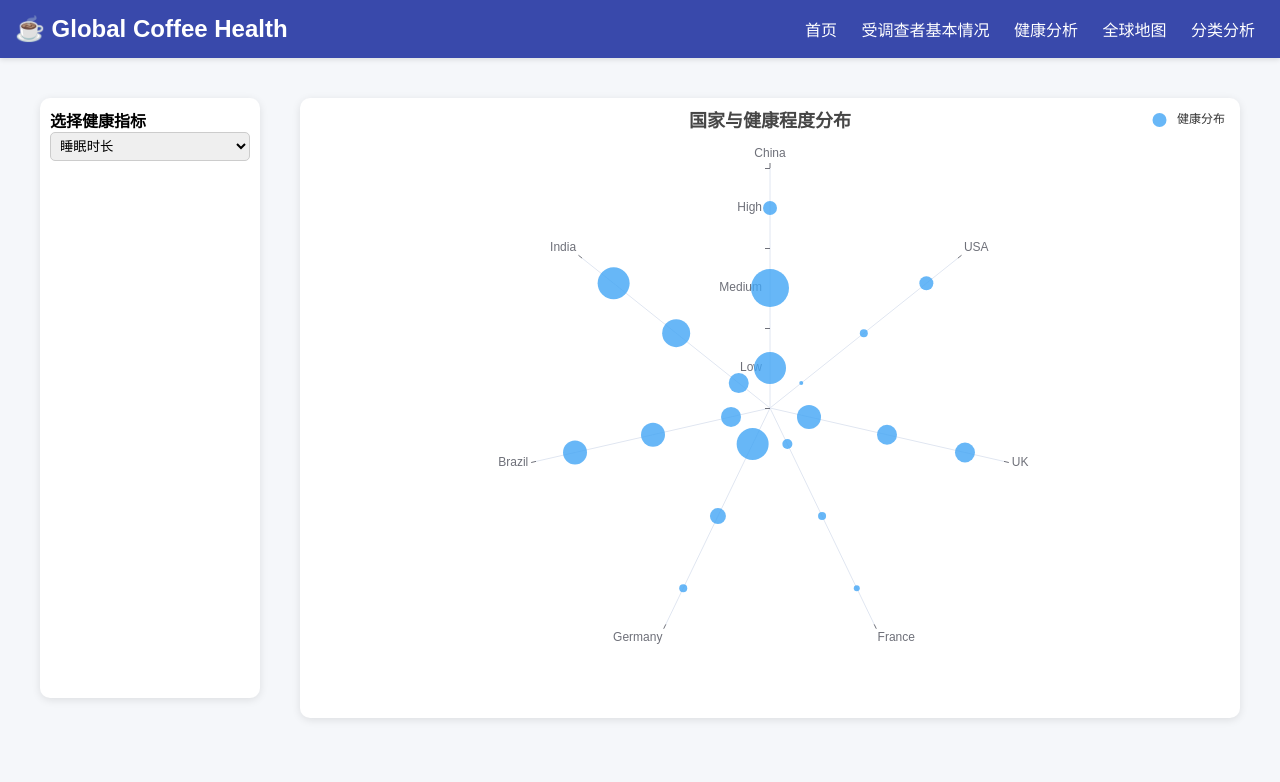
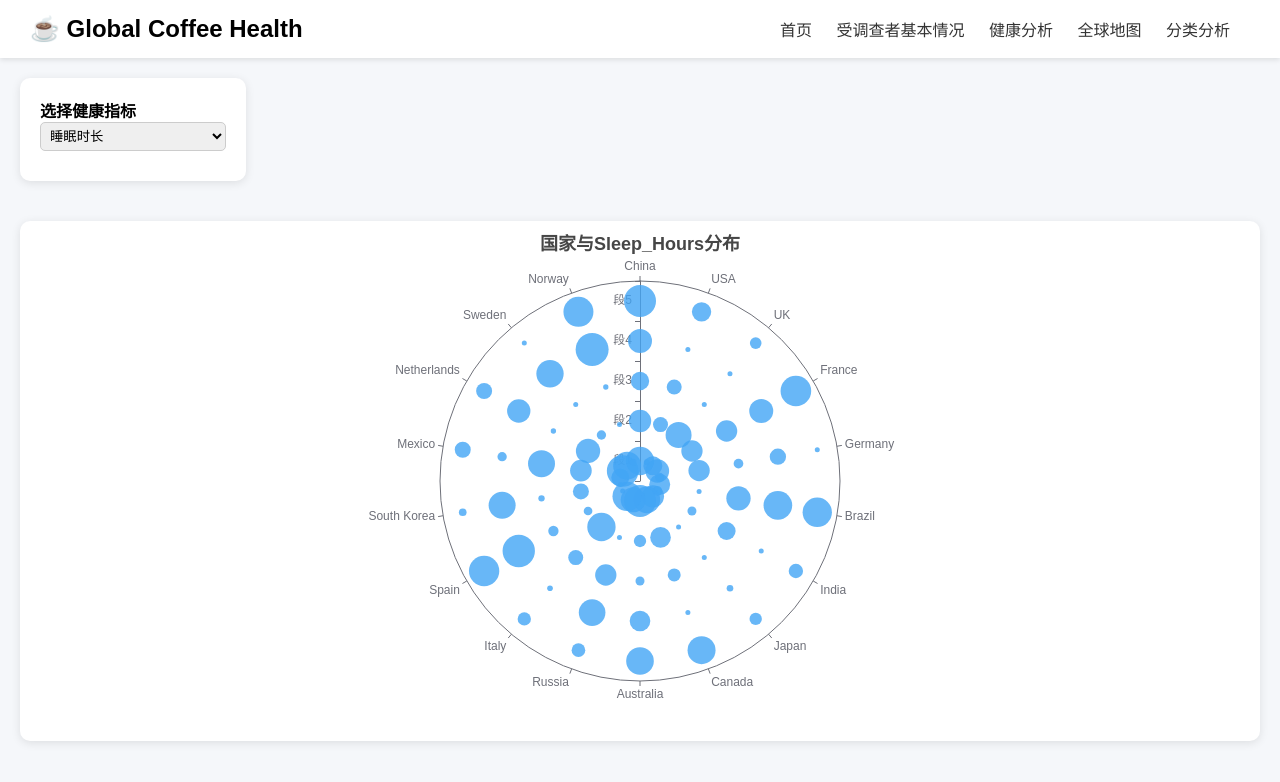
Before and after one commit to LL-a112/new_ideal, a plain HTML site: page health.html in a window 1280 px wide. Drawn offline with nearby package versions, Linux system fonts and the light colour scheme.

Commit message:
Update health.html

```diff
--- a/health.html
+++ b/health.html
@@ -5,44 +5,6 @@
 <title>健康分析</title>
 <link rel="stylesheet" href="css/style.css">
 <script src="js/echarts.min.js"></script>
-<style>
-  body {
-    font-family: Arial, sans-serif;
-    background: #f5f7fa;
-    margin: 0;
-    padding: 0;
-  }
-  header {
-    background: #3949ab;
-    color: white;
-    padding: 15px;
-    text-align: center;
-  }
-  nav a {
-    color: white;
-    margin: 0 10px;
-    text-decoration: none;
-  }
-  .container {
-    display: flex;
-    margin: 20px;
-  }
-  .sidebar {
-    width: 200px;
-    padding: 10px;
-    background: #fff;
-    border-radius: 10px;
-    margin-right: 20px;
-    box-shadow: 0 2px 8px rgba(0,0,0,0.1);
-  }
-  .chart-container {
-    flex: 1;
-    height: 600px;
-    background: #fff;
-    border-radius: 10px;
-    box-shadow: 0 2px 8px rgba(0,0,0,0.1);
-  }
-</style>
 </head>
 <body>
 <header>
@@ -61,7 +23,7 @@
         <label>选择健康指标</label>
         <select id="health-metric">
             <option value="Sleep_Hours">睡眠时长</option>
-            <option value="Stress_Index">压力指数</option>
+            <option value="Stress_Level">压力水平</option>
             <option value="Heart_Rate">心率</option>
             <option value="BMI">BMI</option>
         </select>
@@ -72,75 +34,86 @@
 <script>
 let polarChart = echarts.init(document.getElementById('polar-chart'));
 
-// 示例国家
+// 模拟更多国家
 const countries = [
-  'China','USA','UK','France','Germany','Brazil','India'
-];
-// 示例程度
-const levels = [
-  'Low','Medium','High'
+  "China","USA","UK","France","Germany","Brazil","India",
+  "Japan","Canada","Australia","Russia","Italy","Spain",
+  "South Korea","Mexico","Netherlands","Sweden","Norway"
 ];
 
-// 生成模拟数据： [levelIndex, countryIndex, value]
+// 类别映射
+const stressLevels = ["Low","Medium","High"];
+
+// 模拟数据
+function generateData(metric) {
   let data = [];
-for (let i = 0; i < levels.length; i++) {
-  for (let j = 0; j < countries.length; j++) {
-    data.push([i, j, Math.round(Math.random() * 20)]);
+  for (let i = 0; i < countries.length; i++) {
+    if (metric === "Stress_Level") {
+      for (let j = 0; j < stressLevels.length; j++) {
+        data.push([j, i, Math.round(Math.random() * 20)]);
+      }
+    } else {
+      for (let j = 0; j < 5; j++) { // 随机 5 段数值
+        let value = Math.round(Math.random() * 100);
+        data.push([j, i, value]);
       }
     }
+  }
+  return data;
+}
+
+// 渲染函数
+function renderPolar(metric) {
+  let isCategory = metric === "Stress_Level";
+
+  let angleAxisData = countries;
+  let radiusAxisData = isCategory ? stressLevels : ["段1","段2","段3","段4","段5"];
 
   let option = {
     title: {
-    text: '国家与健康程度分布',
+      text: `国家与${metric}分布`,
       left: 'center'
     },
-  legend: {
-    data: ['健康分布'],
-    left: 'right'
-  },
+    legend: { show: false },
     polar: {},
     tooltip: {
       formatter: function (params) {
-      return (
-        params.value[2] +
-        ' 个体<br/>国家: ' +
-        countries[params.value[1]] +
-        '<br/>程度: ' +
-        levels[params.value[0]]
-      );
+        let country = countries[params.value[1]];
+        let level = isCategory ? stressLevels[params.value[0]] : radiusAxisData[params.value[0]];
+        return `${country}<br/>${metric}: ${level}<br/>值: ${params.value[2]}`;
       }
     },
     angleAxis: {
       type: 'category',
-    data: countries,
+      data: angleAxisData,
       boundaryGap: false,
-    splitLine: { show: true },
-    axisLine: { show: false }
+      axisLabel: { rotate: 45 }
     },
     radiusAxis: {
       type: 'category',
-    data: levels,
-    axisLine: { show: false },
-    axisLabel: { rotate: 0 }
+      data: radiusAxisData
     },
     series: [
       {
         name: '健康分布',
         type: 'scatter',
         coordinateSystem: 'polar',
-      symbolSize: function (val) {
-        return val[2] * 2;
-      },
-      data: data,
+        symbolSize: val => Math.max(5, val[2] / 3),
         itemStyle: { color: '#42a5f5' },
-      animationDelay: function (idx) {
-        return idx * 10;
-      }
+        data: generateData(metric)
       }
     ]
   };
+  polarChart.setOption(option);
+}
 
-polarChart.setOption(option);
+// 初始加载
+renderPolar("Sleep_Hours");
+
+// 绑定下拉框
+document.getElementById('health-metric').addEventListener('change', e=>{
+  renderPolar(e.target.value);
+});
 </script>
 </body>
 </html>
```
Lines whose indentation alone changed are shown as unchanged.
